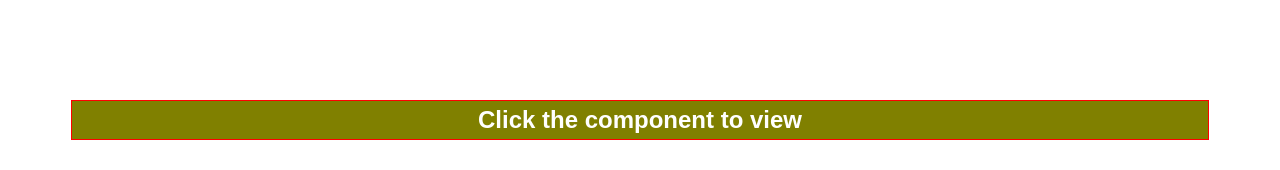
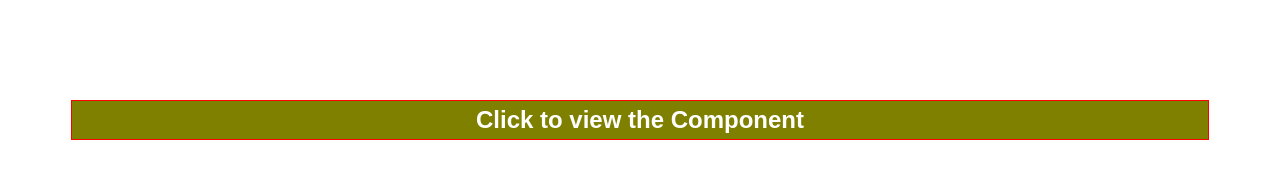
Before and after one commit to MAS364/Components, a React (Create React App) app: page / in a window 1280 px wide. Shown: the top 170 px of the page. Built offline with nearby package versions, Linux system fonts and the light colour scheme.

Commit message:
Changed the title

```diff
--- a/src/App.js
+++ b/src/App.js
@@ -7,7 +7,7 @@ export default function App() {
       <div className="App container text-center">
 
          <div>
-          <h2 className="heading">Click the component to view</h2>
+          <h2 className="heading">Click to view the Component</h2>
          </div>
 
         <div className="grid-container ">
```
